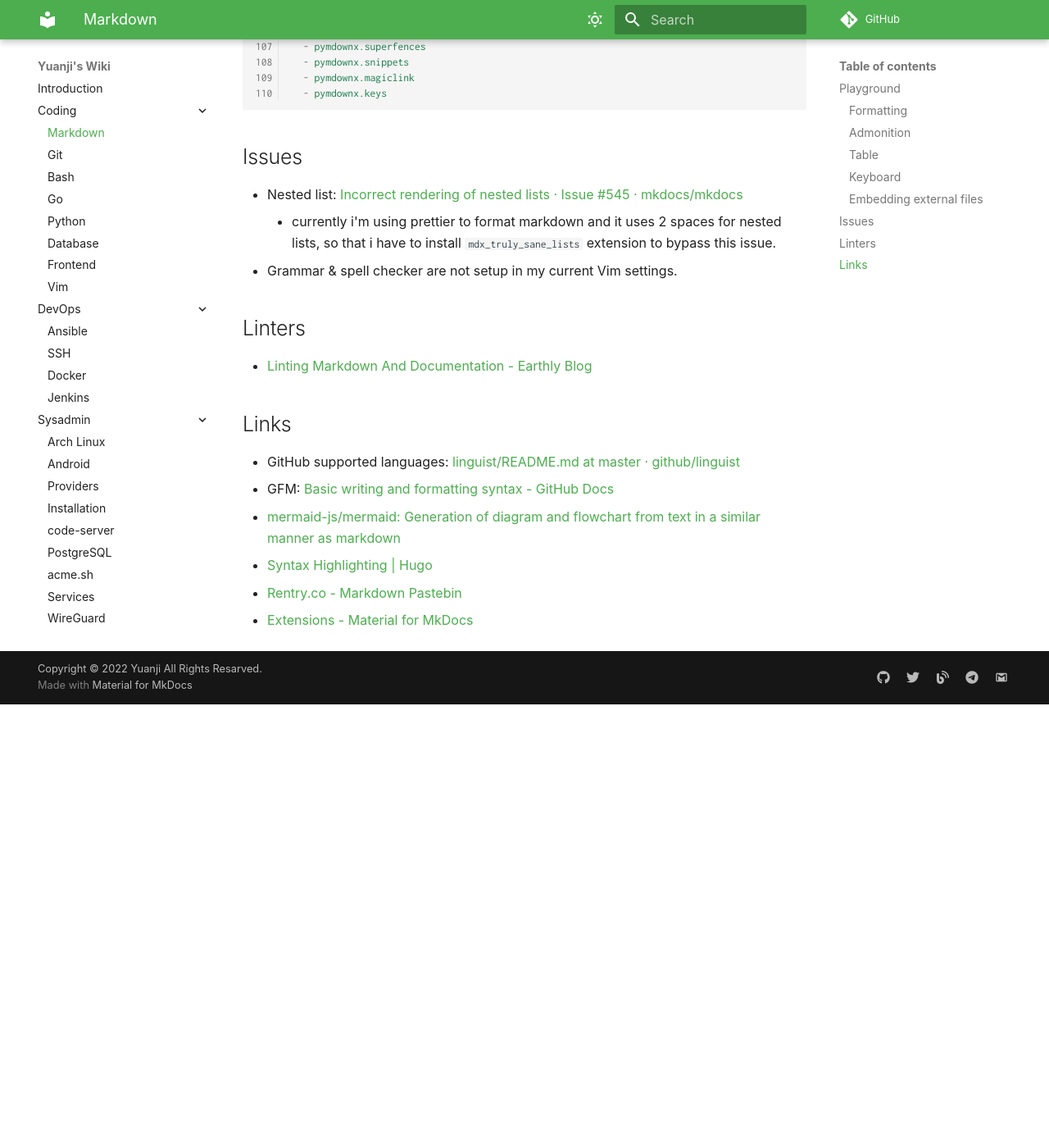
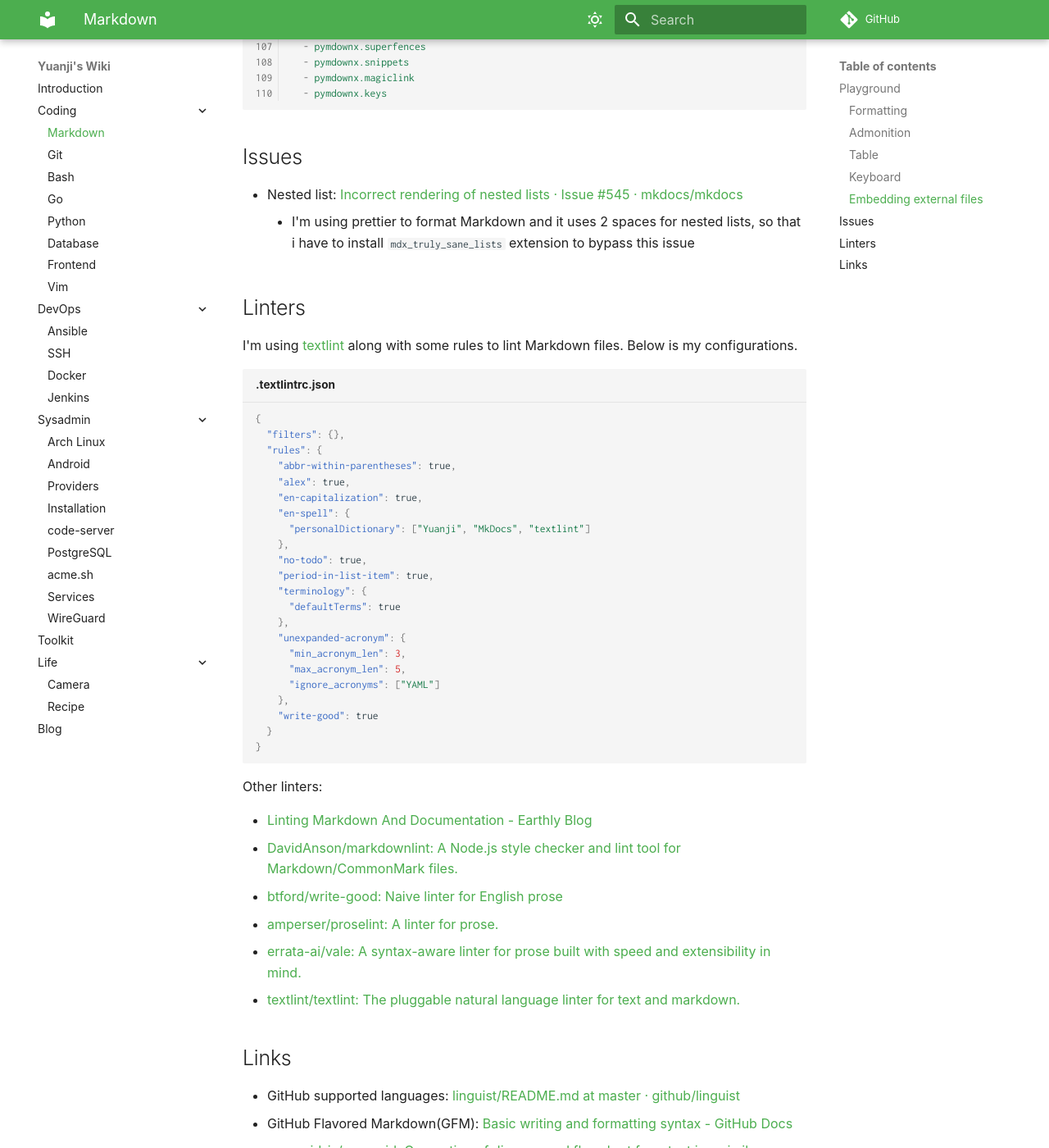
Before and after one commit to yuanji-dev/wiki, an MkDocs documentation site: the page built from docs/coding/markdown.md, in a window 1280 px wide and 1400 px high, scrolled down 5015 px. Shown: the whole window at 82% size. Built offline with MkDocs 1.6.1 and Material for MkDocs 9.7.7, drawn with Linux system fonts in a browser that asks for light colours; emoji names are drawn with the system emoji font; some web fonts are replaced; comment, search, counter and statistics services are not loaded; before the commit the page ends 5874 px from its top, so only the background shows below that.

Commit message:
feat: use textlint

````diff
--- a/README.md
+++ b/README.md
@@ -1,10 +1,10 @@
 # Welcome to Yuanji's Wiki
 
-This is my personal wiki where I share what I know. It is powered by [MkDocs](https://www.mkdocs.org/) with [Material theme](https://squidfunk.github.io/mkdocs-material/).
+This is my personal wiki where I share what I know. It's powered by [MkDocs](https://www.mkdocs.org/) with [Material theme](https://squidfunk.github.io/mkdocs-material/).
 
 ## Configurations
 
-All Configurations are located in `mkdocs.yml`, you can add the following line at the top of it to enable YAML schema validation.
+You can find all configurations in `mkdocs.yml`, to enable YAML schema validation add the following line at the top of it.
 
 ```yaml
 # yaml-language-server: $schema=https://squidfunk.github.io/mkdocs-material/schema.json
@@ -27,17 +27,3 @@
 ```bash
 mkdocs serve
 ```
-
-## Formatting
-
-Currently, I'm using [prettier](https://prettier.io/) to format yaml & markdown files, also I've setup [pre-commit](https://pre-commit.com/) to guarentee all files being formatted before committing to git.
-
-To install pre-commit hook, simply run:
-
-```shell
-pre-commit install
-```
-
-!!! tip "Regression Test"
-
-    I use the [markdown](coding/markdown.md) page to roughly check if everthing works fine.
--- a/docs/coding/markdown.md
+++ b/docs/coding/markdown.md
@@ -206,17 +206,29 @@
 ## Issues
 
 - Nested list: [Incorrect rendering of nested lists · Issue #545 · mkdocs/mkdocs](https://github.com/mkdocs/mkdocs/issues/545)
-  - currently i'm using prettier to format markdown and it uses 2 spaces for nested lists, so that i have to install `mdx_truly_sane_lists` extension to bypass this issue.
-- Grammar & spell checker are not setup in my current Vim settings.
+  - I'm using prettier to format Markdown and it uses 2 spaces for nested lists, so that i have to install `mdx_truly_sane_lists` extension to bypass this issue
 
 ## Linters
 
+I'm using [textlint](https://github.com/textlint/textlint) along with some rules to lint Markdown files. Below is my configurations.
+
+```json title=".textlintrc.json"
+--8<-- ".textlintrc.json"
+```
+
+Other linters:
+
 - [Linting Markdown And Documentation - Earthly Blog](https://earthly.dev/blog/markdown-lint/)
+- [DavidAnson/markdownlint: A Node.js style checker and lint tool for Markdown/CommonMark files.](https://github.com/DavidAnson/markdownlint)
+- [btford/write-good: Naive linter for English prose](https://github.com/btford/write-good)
+- [amperser/proselint: A linter for prose.](https://github.com/amperser/proselint)
+- [errata-ai/vale: A syntax-aware linter for prose built with speed and extensibility in mind.](https://github.com/errata-ai/vale)
+- [textlint/textlint: The pluggable natural language linter for text and markdown.](https://github.com/textlint/textlint)
 
 ## Links
 
 - GitHub supported languages: [linguist/README.md at master · github/linguist](https://github.com/github/linguist/blob/master/vendor/README.md)
-- GFM: [Basic writing and formatting syntax - GitHub Docs](https://docs.github.com/en/github/writing-on-github/getting-started-with-writing-and-formatting-on-github/basic-writing-and-formatting-syntax)
+- GitHub Flavored Markdown(GFM): [Basic writing and formatting syntax - GitHub Docs](https://docs.github.com/en/github/writing-on-github/getting-started-with-writing-and-formatting-on-github/basic-writing-and-formatting-syntax)
 - [mermaid-js/mermaid: Generation of diagram and flowchart from text in a similar manner as markdown](https://github.com/mermaid-js/mermaid)
 - [Syntax Highlighting | Hugo](https://gohugo.io/content-management/syntax-highlighting/#list-of-chroma-highlighting-languages)
 - [Rentry.co - Markdown Pastebin](https://rentry.co/)
````
Also changed, not shown: other parts of README.md (+1 -1 lines), package.json (added, +35 -0 lines), .textlintrc.json (added), 2 other files.
